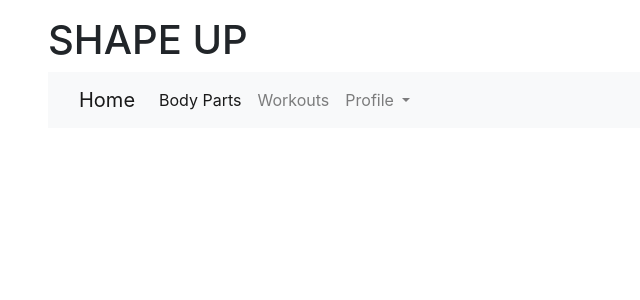
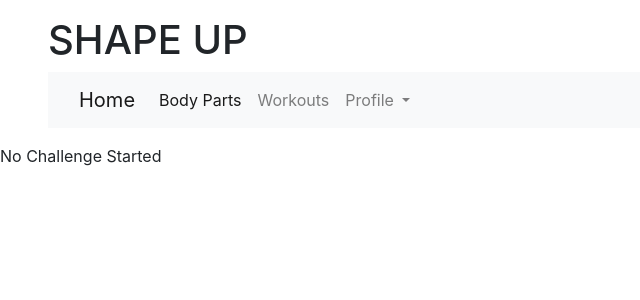
Before and after one commit to edakrmm/shapeup, a Django app: page / in a window 1280 px wide; the page is wider, and only the part inside the window is pictured. Shown: the top 300 px of that part, without its empty margins (0-640 px from the left). Run offline with Django 3.2, Linux system fonts and the light colour scheme; the visitor is signed in with stand-in values (Sample User, id 1); data that the repository does not hold is empty; some libraries are stand-ins or nearby versions.

Commit message:
home sayfası düzenlendi

```diff
--- a/shapeup/forms/__init__.py
+++ b/shapeup/forms/__init__.py
@@ -1,3 +1,2 @@
 from .signupform import SignupForm
 from .updateprofileform import UpdateProfileForm
-from .addchallengeform import AddChallenge
--- a/shapeup/forms/addchallengeform.py
+++ /dev/null
@@ -1,4 +0,0 @@
-from django import forms
-
-class AddChallenge(forms.Form):
-    start = forms.BooleanField(required=False)#initial=False, required=False,  widget=forms.RadioSelect(attrs={'class':'img'})
--- a/shapeup/static/css/imgclass.css
+++ b/shapeup/static/css/imgclass.css
@@ -7,3 +7,8 @@
     width:400px;
     height:450px
 }
+
+.img-home{
+    width:350px;
+    height:250px
+}
--- a/shapeup/templates/pages/home.html
+++ b/shapeup/templates/pages/home.html
@@ -1,8 +1,68 @@
 {% extends 'base.html' %}
+{% load static %}
+
 
 {% block title %}Home{% endblock %}
 
 {% block content %}
 
+<link href="{% static 'css/imgclass.css' %}" rel="stylesheet"/>
+
+{% for challenge in challenges %}
+
+    <div class="card m-3">
+        <div class="row g-0">
+            <div class="col-md-3">
+                {% ifequal challenge|stringformat:"s" 'arms' %}
+                    <a href="{%url 'workoutdetails' slug=challenge%}"><img src="{%static 'workoutimages/arms.jpg' %}" class="img-home" alt="..."></a>{% endifequal %}
+                {% ifequal challenge|stringformat:"s" 'abs' %}
+                    <a href="{%url 'workoutdetails' slug=challenge%}"><img src="{%static 'workoutimages/abs.jpg' %}" class="img-home" alt="..."></a>{% endifequal %}
+                {% ifequal challenge|stringformat:"s" 'chest' %}
+                    <a href="{%url 'workoutdetails' slug=challenge%}"><img src="{%static 'workoutimages/chest.jpeg' %}" class="img-home" alt="..."></a>{% endifequal %}
+                {% ifequal challenge|stringformat:"s" 'back' %}
+                    <a href="{%url 'workoutdetails' slug=challenge%}"><img src="{%static 'workoutimages/back.jpg' %}" class="img-home" alt="..."></a>{% endifequal %}
+                {% ifequal challenge|stringformat:"s" 'shoulders' %}
+                    <a href="{%url 'workoutdetails' slug=challenge%}"><img src="{%static 'workoutimages/shoulders.jpg' %}" class="img-home" alt="..."></a>{% endifequal %}
+                {% ifequal challenge|stringformat:"s" 'legs' %}
+                    <a href="{%url 'workoutdetails' slug=challenge%}"><img src="{%static 'workoutimages/legs.jpg' %}" class="img-home" alt="..."></a>{% endifequal %}
+                {% ifequal challenge|stringformat:"s" 'calves' %}
+                    <a href="{%url 'workoutdetails' slug=challenge%}"><img src="{%static 'workoutimages/calves.jpg' %}" class="img-home" alt="..."></a>
+                {% endifequal %}
+            </div>
+            <div class="col-md-8">
+                <div class="card-body">
+                    <h5 class="card-title">{{challenge}}</h5>
+                    <p class="card-text">This is a wider card with supporting text below as a natural lead-in to additional content. This content is a little bit longer.</p>
+                    <p class="card-text"><small class="text-muted">Last updated 3 mins ago</small></p>
+            </div>
+            </div>
+        </div>
+    </div>
+
+
+{% empty %}
+<p>No Challenge Started</p>
+{% endfor %}
+
+
+<!-- <nav aria-label="Page navigation example">
+    <ul class="pagination justify-content-end">
+      {% if challenges.has_previous %}
+        <li class="page-item">
+          <a class="page-link" href="?page={{challenges.previous_page_number}}" tabindex="-1" are-disabled="false">Previous</a>
+        </li>
+      {% else %}
+        <li class="page-item disabled">
+          <a class="page-link" href="#" tabindex="-1" are-disabled="false">Previous</a>
+        </li>
+      {% endif %}
+      <li class="page-item"><a class="page-link" href="#">{{challenges.number}}</a></li>
+
+      {% if challenges.has_next %}
+      <li class="page-item"><a class="page-link" href="?page={{challenges.next_page_number}}">Next</a></li>
+      <li class="page-item"><a class="page-link" href="?page={{challenges.paginator.num_pages}}">Son Sayfa</a></li>
+      {% endif %}
+    </ul>
+  </nav>
 
 {% endblock %}
--- a/shapeup/templates/pages/workoutdetails.html
+++ b/shapeup/templates/pages/workoutdetails.html
@@ -6,7 +6,7 @@
 {% block title %}Exercises{% endblock %}
 
 {% block content %}
-<link href="{% static 'css/imgclass.css' %}" rel="stylesheet" class="img-detail" />
+<link href="{% static 'css/imgclass.css' %}" rel="stylesheet" />
 
 <form method="POST" enctype="multipart/form-data">
   {% csrf_token %}
--- a/shapeup/templates/pages/workouts.html
+++ b/shapeup/templates/pages/workouts.html
@@ -1,5 +1,4 @@
 {% extends 'base.html' %}
-{%load static%}
 
 
 {% block title %}Workouts{% endblock %}
--- a/shapeup/views/home.py
+++ b/shapeup/views/home.py
@@ -1,8 +1,12 @@
 from django.shortcuts import render
+from shapeup.models.ongoingchallenges import ChallengesModel
+from django.core.paginator import Paginator
+from django.contrib.auth.decorators import login_required
+
+@login_required(login_url='/')
+def home(request):
+
+    challenges = request.user.challenge.order_by('-id')
 
 
-
-
-
-def home(request):
-    return render(request, 'pages/home.html', context={})
+    return render(request, 'pages/home.html', context={"challenges":challenges})
--- a/shapeup/views/muscles.py
+++ b/shapeup/views/muscles.py
@@ -6,7 +6,6 @@ from django.contrib.auth.decorators import login_required
 def muscles(request):
 
     url = "https://wger.de/api/v2/muscle"
-    main_url = "https://wger.de/"
 
     querystring = {"language": 2}
 
--- a/shapeup/views/workoutdetails.py
+++ b/shapeup/views/workoutdetails.py
@@ -1,7 +1,7 @@
 from django.shortcuts import redirect, render, get_object_or_404
 import requests
 from django.contrib import messages
-from shapeup.forms.addchallengeform import AddChallenge
+
 from shapeup.models import ChallengesModel
 challenges = []
 
@@ -67,6 +67,7 @@ def workoutdetails(request,slug):
     elif 'stop' in request.POST:
         if ChallengesModel.objects.filter(challenges=slug).exists():
             ChallengesModel.objects.get(challenges=slug).delete()
+            messages.warning(request, "You have quited this challenge")
             check = True
 
     return render(request, 'pages/workoutdetails.html', context={"workout" : workout, "img":img, "check":check})
```
Also changed, not shown: shapeup/templatetags/muscle_list.py (+8 -1 lines), templates/components/workcardslist.html (+7 -8 lines).
